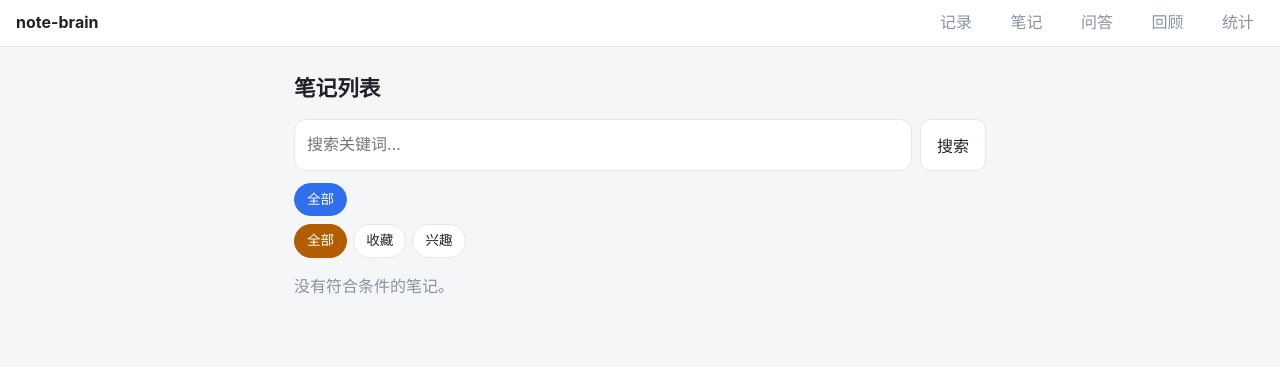
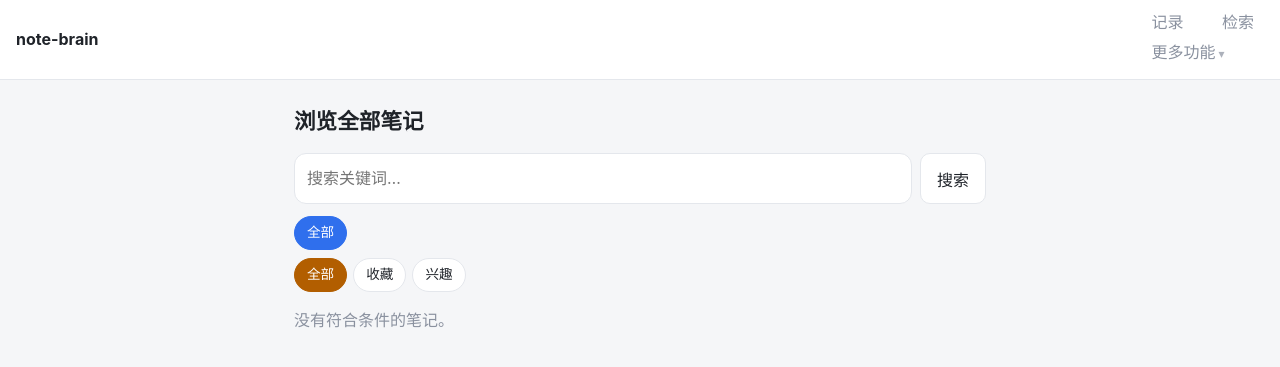
Before and after one commit to divine-GH/TalkShelf, a Python web app: template templates/notes.html in a window 1280 px wide. Shown: the top 367 px of the page. Run offline with Jinja, Linux system fonts and the light colour scheme; the template is opened without the code that fills it, so the values that code supplies are empty.

Commit message:
顶栏重构：只留记录/检索，其余收进更多功能折叠；笔记更名浏览、问答更名检索；新增设置占位页

```diff
--- a/static/app.js
+++ b/static/app.js
@@ -22,7 +22,7 @@
   };
 })();
 
-// 退出登录（导航栏链接，登录启用时存在）
+// 退出登录（「更多功能」菜单内链接，登录启用时存在）
 document.addEventListener('click', function (e) {
   var link = e.target.closest && e.target.closest('#logout-link');
   if (!link) return;
@@ -33,3 +33,24 @@ document.addEventListener('click', function (e) {
     location.href = '/login';
   });
 });
+
+// 「更多功能」下拉菜单：点按钮开合，点菜单外 / Esc 关闭
+function setMoreMenu(open) {
+  var drop = document.getElementById('more-drop');
+  var btn = document.getElementById('more-btn');
+  if (!drop || !btn) return;
+  drop.hidden = !open;
+  btn.setAttribute('aria-expanded', open ? 'true' : 'false');
+}
+document.addEventListener('click', function (e) {
+  var menu = document.getElementById('more-menu');
+  if (!menu || !e.target.closest) return;
+  if (e.target.closest('#more-btn')) {
+    setMoreMenu(document.getElementById('more-drop').hidden);
+    return;
+  }
+  if (!menu.contains(e.target)) setMoreMenu(false);
+});
+document.addEventListener('keydown', function (e) {
+  if (e.key === 'Escape') setMoreMenu(false);
+});
--- a/static/style.css
+++ b/static/style.css
@@ -47,6 +47,42 @@ body {
   border-radius: 999px;
 }
 .topbar nav a.on { color: var(--primary); background: var(--user-bubble); font-weight: 600; }
+
+/* 「更多功能」下拉菜单 */
+.topbar nav .menu { position: relative; margin-left: 14px; }
+.topbar nav .menu-btn {
+  margin: 0;
+  font: inherit;
+  color: var(--muted);
+  background: none;
+  border: none;
+  padding: 4px 10px;
+  border-radius: 999px;
+  cursor: pointer;
+}
+.topbar nav .menu-btn.on { color: var(--primary); background: var(--user-bubble); font-weight: 600; }
+.menu-btn-caret { font-size: 0.75rem; margin-left: 3px; opacity: 0.7; }
+.menu-drop {
+  position: absolute;
+  right: 0;
+  top: calc(100% + 8px);
+  min-width: 172px;
+  background: var(--card);
+  border: 1px solid var(--border);
+  border-radius: 12px;
+  box-shadow: 0 6px 20px rgba(31, 35, 41, 0.12);
+  padding: 6px;
+  z-index: 30;
+}
+.topbar .menu-drop a {
+  display: block;
+  margin-left: 0;
+  padding: 10px 12px;
+  border-radius: 8px;
+  color: var(--text);
+}
+.topbar .menu-drop a.on { color: var(--primary); background: var(--user-bubble); font-weight: 600; }
+.topbar .menu-drop a.nav-logout { color: var(--danger); border-top: 1px solid var(--border); border-radius: 0; }
 
 .container {
   max-width: 720px;
--- a/templates/ask.html
+++ b/templates/ask.html
@@ -1,5 +1,5 @@
 {% extends "base.html" %}
-{% block title %}问答 — note-brain{% endblock %}
+{% block title %}检索 — note-brain{% endblock %}
 
 {% block content %}
 <section class="ask-entry">
--- a/templates/base.html
+++ b/templates/base.html
@@ -12,11 +12,18 @@
     <a class="brand" href="/">note-brain</a>
     <nav>
       <a href="/" {% if active == 'index' %}class="on"{% endif %}>记录</a>
-      <a href="/notes" {% if active == 'notes' %}class="on"{% endif %}>笔记</a>
-      <a href="/ask" {% if active == 'ask' %}class="on"{% endif %}>问答</a>
-      <a href="/review" {% if active == 'review' %}class="on"{% endif %}>回顾</a>
-      <a href="/stats" {% if active == 'stats' %}class="on"{% endif %}>统计</a>
-      {% if auth_enabled %}<a href="#" id="logout-link" class="nav-logout">退出</a>{% endif %}
+      <a href="/ask" {% if active == 'ask' %}class="on"{% endif %}>检索</a>
+      <div class="menu" id="more-menu">
+        <button type="button" class="menu-btn{% if active in ('notes', 'review', 'stats', 'settings') %} on{% endif %}"
+                id="more-btn" aria-haspopup="true" aria-expanded="false">更多功能<span class="menu-btn-caret">▾</span></button>
+        <div class="menu-drop" id="more-drop" hidden>
+          <a href="/notes" {% if active == 'notes' %}class="on"{% endif %}>浏览全部笔记</a>
+          <a href="/review" {% if active == 'review' %}class="on"{% endif %}>回顾</a>
+          <a href="/stats" {% if active == 'stats' %}class="on"{% endif %}>统计</a>
+          <a href="/settings" {% if active == 'settings' %}class="on"{% endif %}>设置</a>
+          {% if auth_enabled %}<a href="#" id="logout-link" class="nav-logout">退出</a>{% endif %}
+        </div>
+      </div>
     </nav>
   </header>
   <main class="container">
--- a/templates/notes.html
+++ b/templates/notes.html
@@ -1,8 +1,8 @@
 {% extends "base.html" %}
-{% block title %}笔记 — note-brain{% endblock %}
+{% block title %}浏览全部笔记 — note-brain{% endblock %}
 
 {% block content %}
-<h1>笔记列表</h1>
+<h1>浏览全部笔记</h1>
 
 <form class="filter-form" method="get" action="/notes">
   <input type="search" name="q" value="{{ cur_q }}" placeholder="搜索关键词…">
```
Also changed, not shown: backend/app/api.py (+8 -0 lines), backend/tests/test_auth.py (+3 -0 lines), backend/tests/test_settings.py (added, +36 -0 lines), templates/settings.html (added, +22 -0 lines), 设计文档.md (+27 -0 lines), CHANGELOG.md, README.md.
